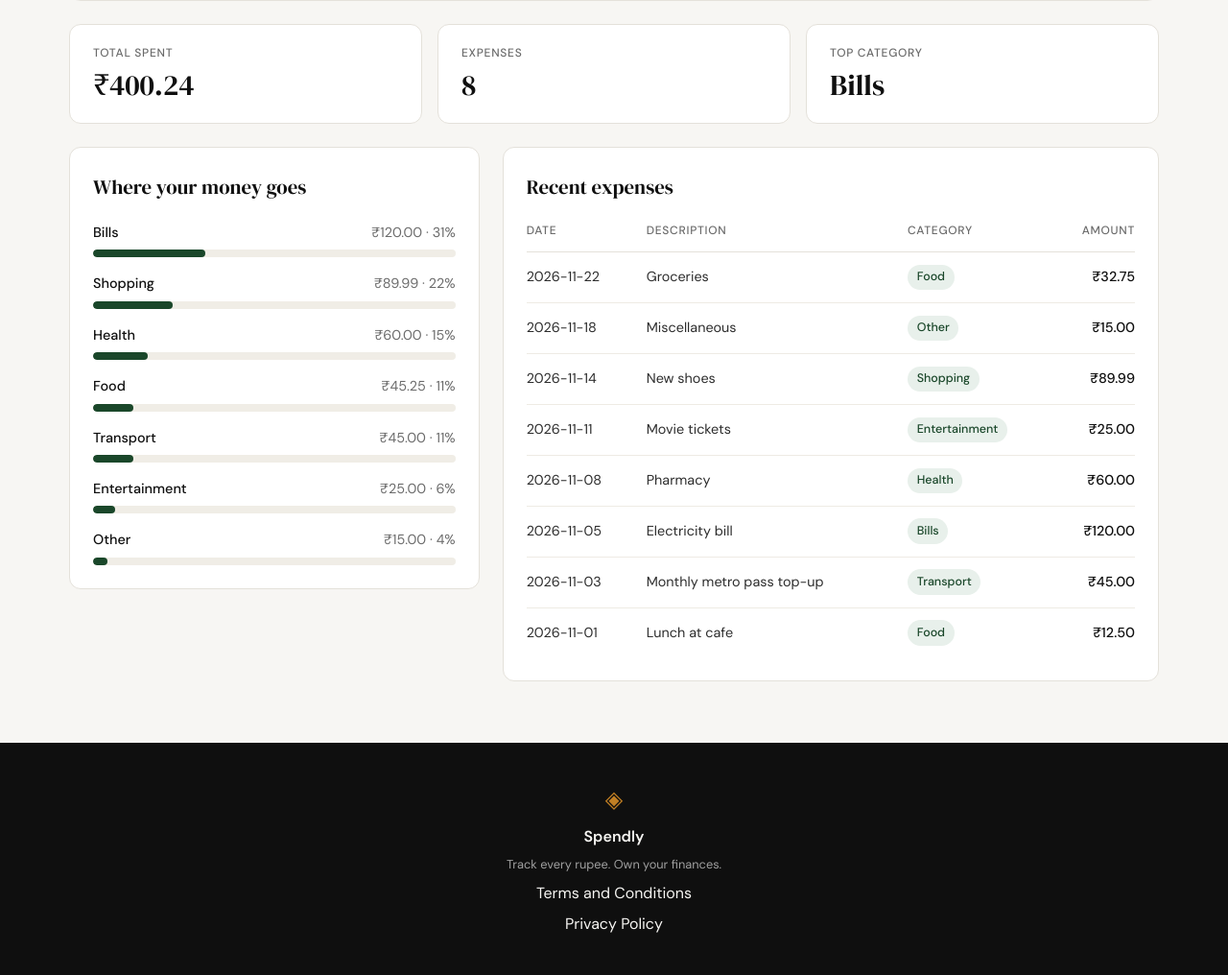
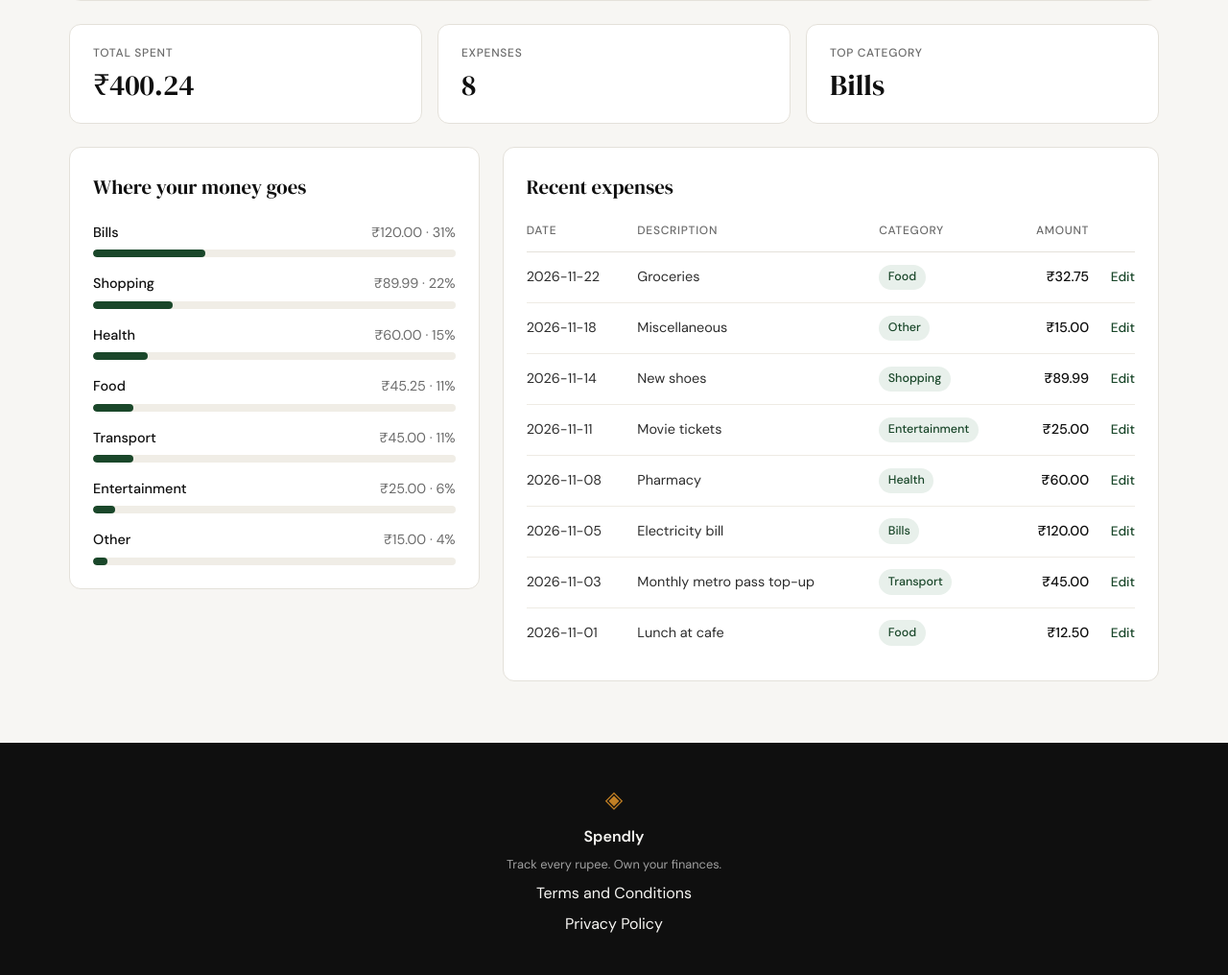
Before and after one commit to Varun1398/spendly, a Flask app: page /profile in a window 1280 px wide. Shown: the part 380-1396 px from the top of the page at 96% size. Run offline with Flask 3, Linux system fonts and the light colour scheme; the visitor is signed in with stand-in values (Sample User, id 1); data comes from the database, SQL or seed files in the repository.

Commit message:
feat: add edit expense form to fix mistakes on past expenses
Co-Authored-By: Claude Sonnet 5.5 <noreply@anthropic.com>

```diff
--- a/app.py
+++ b/app.py
@@ -5,6 +5,7 @@ from decimal import Decimal, InvalidOperation
 
 from flask import (
     Flask,
+    abort,
     flash,
     jsonify,
     redirect,
@@ -22,12 +23,14 @@ from database.db import (
     get_categories,
     get_category_totals,
     get_db,
+    get_expense,
     get_expense_summary,
     get_recent_expenses,
     get_user_by_email,
     get_user_by_id,
     init_db,
     seed_db,
+    update_expense,
 )
 
 app = Flask(__name__)
@@ -388,13 +391,19 @@ def analytics():
     return render_template("analytics.html")
 
 
-def _render_expense_form(values, error=None):
+def _render_expense_form(values, error=None, *, title="Add expense",
+                         subtitle="Record what you spent so your profile stays up to date.",
+                         submit_label="Add expense", action=None):
     return render_template(
         "add_expense.html",
         categories=EXPENSE_CATEGORIES,
         today=date.today().isoformat(),
         values=values,
         error=error,
+        title=title,
+        subtitle=subtitle,
+        submit_label=submit_label,
+        action=action or url_for("add_expense"),
     )
 
 
@@ -427,9 +436,54 @@ def add_expense():
     return redirect(url_for("profile"))
 
 
-@app.route("/expenses/<int:id>/edit")
+@app.route("/expenses/<int:id>/edit", methods=["GET", "POST"])
 def edit_expense(id):
-    return "Edit expense — coming in Step 8"
+    user_id = session.get("user_id")
+    if not user_id:
+        flash("Please sign in to edit an expense.", "error")
+        return redirect(url_for("login"))
+
+    expense = get_expense(id, user_id)
+    if expense is None:
+        abort(404)
+
+    def render(values, error=None):
+        return _render_expense_form(
+            values,
+            error,
+            title="Edit expense",
+            subtitle="Update the details of this expense.",
+            submit_label="Save changes",
+            action=url_for("edit_expense", id=id),
+        )
+
+    if request.method == "GET":
+        return render({
+            "amount": f"{expense['amount']:.2f}",
+            "category": expense["category"],
+            "date": expense["date"],
+            "description": expense["description"] or "",
+        })
+
+    clean, error = _validate_expense(request.form)
+    if error:
+        values = {
+            k: request.form.get(k, "")
+            for k in ("amount", "category", "date", "description")
+        }
+        return render(values, error)
+
+    if not update_expense(
+        id,
+        user_id,
+        clean["amount"],
+        clean["category"],
+        clean["date"],
+        clean["description"],
+    ):
+        abort(404)
+    flash("Expense updated.", "success")
+    return redirect(url_for("profile"))
 
 
 @app.route("/expenses/<int:id>/delete")
--- a/database/db.py
+++ b/database/db.py
@@ -176,6 +176,34 @@ def create_expense(user_id, amount, category, date, description):
         conn.close()
 
 
+def get_expense(expense_id, user_id):
+    """Return this user's expense row by id, or None if missing or not theirs."""
+    conn = get_db()
+    try:
+        return conn.execute(
+            "SELECT id, amount, category, date, description FROM expenses "
+            "WHERE id = ? AND user_id = ?",
+            (expense_id, user_id),
+        ).fetchone()
+    finally:
+        conn.close()
+
+
+def update_expense(expense_id, user_id, amount, category, date, description):
+    """Update this user's expense; return True if a row was changed."""
+    conn = get_db()
+    try:
+        cur = conn.execute(
+            "UPDATE expenses SET amount = ?, category = ?, date = ?, description = ? "
+            "WHERE id = ? AND user_id = ?",
+            (amount, category, date, description, expense_id, user_id),
+        )
+        conn.commit()
+        return cur.rowcount == 1
+    finally:
+        conn.close()
+
+
 def seed_db():
     """Insert a demo user and sample expenses once; no-op if users exist."""
     conn = get_db()
--- a/static/css/profile.css
+++ b/static/css/profile.css
@@ -192,6 +192,36 @@
 .prof-table td.prof-num { color: var(--ink); font-weight: 500; }
 
 .prof-desc { overflow-wrap: anywhere; }
+
+.prof-table .prof-actions {
+    text-align: right;
+    padding-left: 0.75rem;
+    padding-right: 0;
+    white-space: nowrap;
+}
+
+.prof-sr {
+    position: absolute;
+    width: 1px;
+    height: 1px;
+    overflow: hidden;
+    clip: rect(0 0 0 0);
+}
+
+.prof-edit {
+    color: var(--accent);
+    font-size: 0.85rem;
+    font-weight: 500;
+    text-decoration: none;
+    border-radius: var(--radius-sm);
+}
+
+.prof-edit:hover { text-decoration: underline; }
+
+.prof-edit:focus-visible {
+    outline: 2px solid var(--accent);
+    outline-offset: 2px;
+}
 
 .prof-chip {
     display: inline-block;
--- a/templates/profile.html
+++ b/templates/profile.html
@@ -106,6 +106,7 @@
                         <th scope="col">Description</th>
                         <th scope="col">Category</th>
                         <th scope="col" class="prof-num">Amount</th>
+                        <th scope="col" class="prof-actions"><span class="prof-sr">Actions</span></th>
                     </tr>
                 </thead>
                 <tbody>
@@ -115,6 +116,7 @@
                         <td data-label="Description" class="prof-desc">{{ e['description'] or '—' }}</td>
                         <td data-label="Category"><span class="prof-chip">{{ e['category'] }}</span></td>
                         <td data-label="Amount" class="prof-num">{{ e['amount']|inr }}</td>
+                        <td class="prof-actions"><a href="{{ url_for('edit_expense', id=e['id']) }}" class="prof-edit" aria-label="Edit expense {{ e['description'] or e['category'] }}">Edit</a></td>
                     </tr>
                     {% endfor %}
                 </tbody>
```
Also changed, not shown: templates/add_expense.html (+5 -5 lines), .claude/specs/08-edit-expense.md (added).
